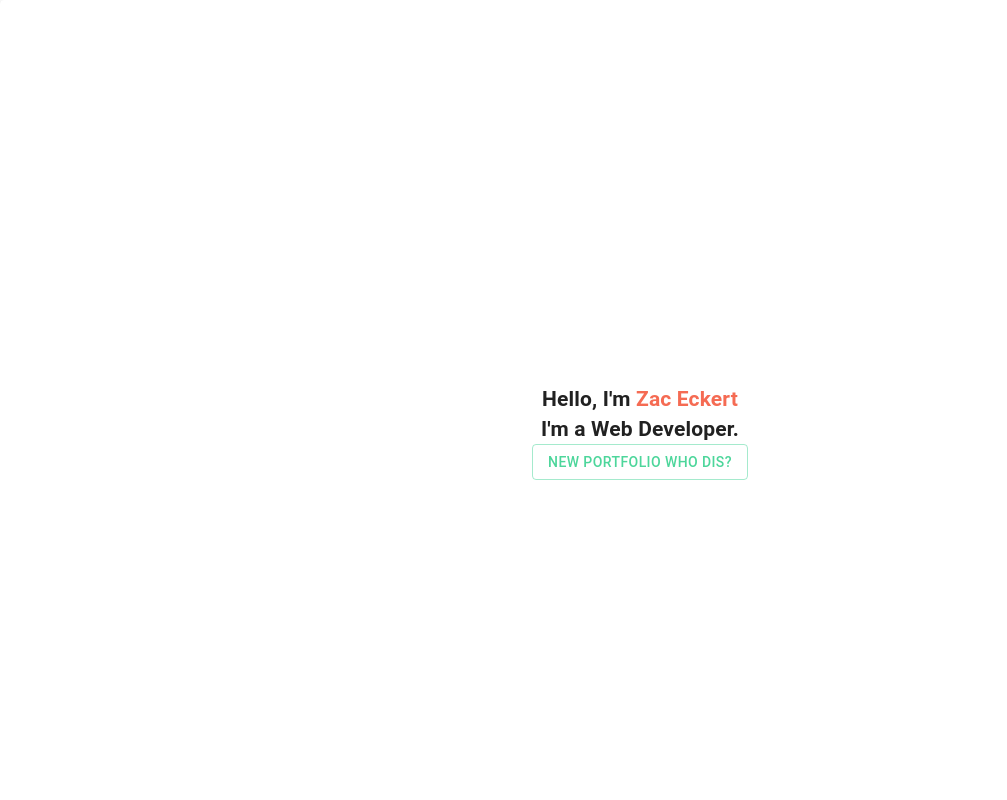
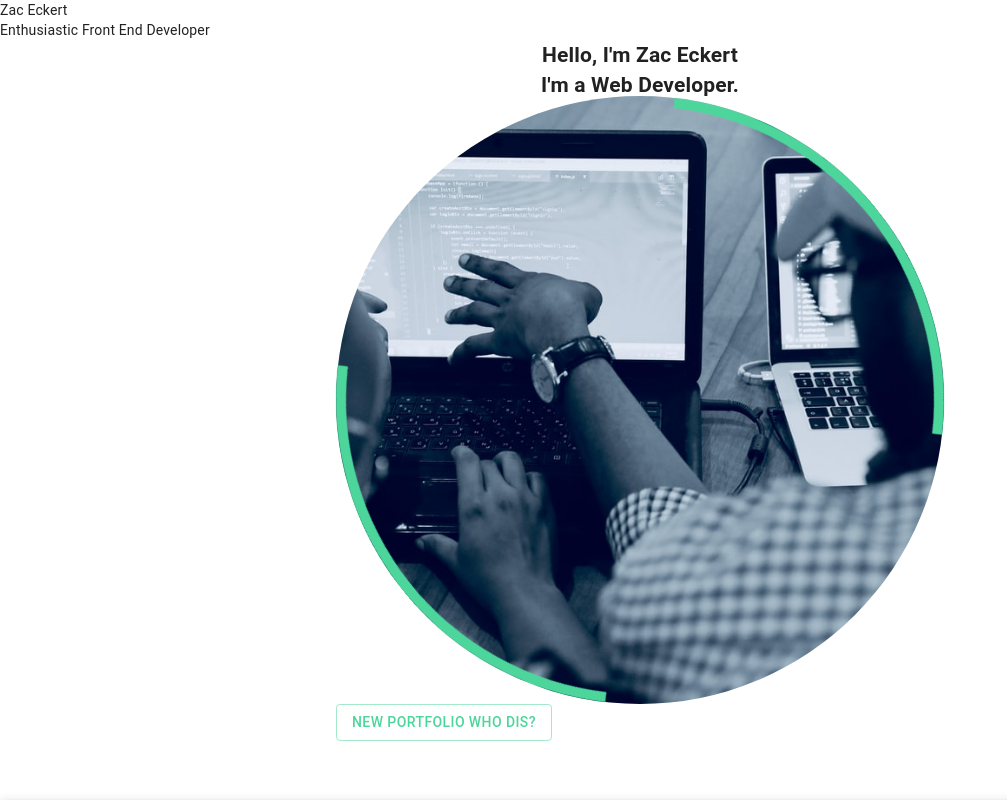
Before and after one commit to Catmanfondue/Portfolio, a React (Create React App) app: page / in a window 1280 px wide. Shown: the top 800 px of the page, without its empty margins (0-1007 px from the left). Built offline with nearby package versions, Linux system fonts and the light colour scheme.

Commit message:
landing page animation

```diff
--- a/src/App.scss
+++ b/src/App.scss
@@ -20,3 +20,12 @@ h1 {
   flex-direction: column;
   justify-content: center;
 }
+
+@keyframes ellipseRotate {
+  0% {
+    transform: rotate(-45deg);
+  }
+  100% {
+    transform: rotate(-405deg);
+  }
+}
--- a/src/components/body/ContactMe.jsx
+++ b/src/components/body/ContactMe.jsx
@@ -1,5 +1,7 @@
-import React from 'react';
+import React, { useRef } from 'react';
 import { makeStyles } from '@material-ui/core/styles';
+import { useIntersection } from 'react-use';
+import gsap from 'gsap';
 import Button from '@material-ui/core/Button';
 
 // images
@@ -60,6 +62,78 @@ const useStyles = makeStyles((theme) => ({
 const ContactMe = () => {
   const classes = useStyles();
 
+  const fullTimeDivRef = useRef(null);
+  const freeLanceDivRef = useRef(null);
+  const voulenteerDivRef = useRef(null);
+
+  // threshhold and intersection ratio should equal
+  const fullTimeIntersection = useIntersection(fullTimeDivRef, {
+    root: null,
+    rootMargin: '0px',
+    threshold: 0.6,
+  });
+
+  const freeLanceIntersection = useIntersection(freeLanceDivRef, {
+    root: null,
+    rootMargin: '0px',
+    threshold: 0.6,
+  });
+
+  const voulenteerIntersection = useIntersection(voulenteerDivRef, {
+    root: null,
+    rootMargin: '0px',
+    threshold: 0.6,
+  });
+
+  const fadeOut = (element) => {
+    gsap.to('#' + element + 'Left', 1, {
+      opacity: 0,
+      x: -30,
+      ease: 'power4.out',
+    });
+
+    gsap.to('#' + element + 'Right', 1, {
+      opacity: 0,
+      x: 30,
+      ease: 'power4.out',
+    });
+  };
+
+  const fadeIn = (element) => {
+    gsap.to('#' + element + 'Left', 1, {
+      opacity: 1,
+      x: 0,
+      ease: 'power4.out',
+    });
+
+    gsap.to('#' + element + 'Right', 1, {
+      opacity: 1,
+      x: 0,
+      ease: 'power4.out',
+    });
+  };
+
+  if (fullTimeIntersection) {
+    fullTimeIntersection.intersectionRatio > 0.6
+      ? // Reached
+        fadeIn('fullTime')
+      : fadeOut('fullTime');
+  }
+
+  if (freeLanceIntersection) {
+    freeLanceIntersection.intersectionRatio > 0.6
+      ? // Reached
+        fadeIn('freeLance')
+      : fadeOut('freeLance');
+  }
+
+  if (voulenteerIntersection) {
+    voulenteerIntersection.intersectionRatio > 0.6
+      ? // Reached
+        fadeIn('voulenteer')
+      : fadeOut('voulenteer');
+  }
+
   return (
     <section id='contactMe' className={classes.contactMe}>
       <h1>Contact Me</h1>
@@ -70,16 +144,17 @@ const ContactMe = () => {
 
       <div className={classes.container}>
         {/* Full Time */}
-        <div className={classes.child}>
+        <div id='fullTime' ref={fullTimeDivRef} className={classes.child}>
           <div className={classes.checkeredImageDiv}>
             <img
+              id='fullTimeLeft'
               src={FullTime}
               alt='Full Time Work'
               className={classes.image}
             />
           </div>
           <div className={classes.checkeredDescDiv}>
-            <div className={classes.descContent}>
+            <div id='fullTimeRight' className={classes.descContent}>
               <h2 className={classes.rowTitle}>Full Time Opportunities</h2>
               <p className={classes.descText}>
                 I am planning a move out of my hometown of Green Bay, Wisconsin
@@ -105,9 +180,9 @@ const ContactMe = () => {
           </div>
         </div>
         {/* Free Lance */}
-        <div className={classes.child}>
+        <div id='freeLance' ref={freeLanceDivRef} className={classes.child}>
           <div className={classes.checkeredDescDiv}>
-            <div className={classes.descContent}>
+            <div id='freeLanceLeft' className={classes.descContent}>
               <h2 className={classes.rowTitle}>Freelance Opportunities</h2>
               <p className={classes.descText}>
                 I am always open to Freelance opportunities and would love to
@@ -122,16 +197,26 @@ const ContactMe = () => {
             </div>
           </div>
           <div className={classes.checkeredImageDiv}>
-            <img src={FreeLance} alt='Freelance' className={classes.image} />
+            <img
+              id='freeLanceRight'
+              src={FreeLance}
+              alt='Freelance'
+              className={classes.image}
+            />
           </div>
         </div>
         {/* Voulenteer */}
-        <div className={classes.child}>
+        <div id='voulenteer' ref={voulenteerDivRef} className={classes.child}>
           <div className={classes.checkeredImageDiv}>
-            <img src={Voulenteer} alt='Voulenteer' className={classes.image} />
+            <img
+              id='voulenteerLeft'
+              src={Voulenteer}
+              alt='Voulenteer'
+              className={classes.image}
+            />
           </div>
           <div className={classes.checkeredDescDiv}>
-            <div className={classes.descContent}>
+            <div id='voulenteerRight' className={classes.descContent}>
               <h2 className={classes.rowTitle}>Voulenteer Opportunities</h2>
               <p className={classes.descText}>
                 I personally wish that I was exposed to technology and
--- a/src/components/body/Landing.jsx
+++ b/src/components/body/Landing.jsx
@@ -2,7 +2,10 @@ import React, { useEffect, useRef } from 'react';
 import { makeStyles } from '@material-ui/core/styles';
 import { useIntersection } from 'react-use';
 import gsap from 'gsap';
-import { TweenMax, Power3 } from 'gsap';
+import LandingImage from '../../assets/landing.jpg';
+import dontKnowImage from '../../assets/dontKnow.jpg';
+
+import { TweenMax, Expo, Power3 } from 'gsap';
 import Grid from '@material-ui/core/Grid';
 import Button from '@material-ui/core/Button';
 
@@ -10,42 +13,112 @@ import Nav from '../nav/Nav';
 
 const useStyles = makeStyles((theme) => ({
   landingSection: {
-    height: 'calc(100vh + 64px)',
+    width: '100%',
+    height: '100vh',
   },
-  landingDiv: {
+  landingOverlay: {
+    position: 'absolute',
+    width: '100%',
+    height: '100vh',
+    background: theme.palette.primary.main,
+    top: '0%',
+    zIndex: 1,
+    display: 'flex',
+    flexDirection: 'column',
+    justifyContent: 'center',
+    alignItems: 'center',
+  },
+  overlayName: {
+    fontSize: 100,
+    letterSpacing: 10,
+  },
+  overlayDesc: {
+    fontSize: 30,
+    letterSpacing: 3,
+  },
+  ellipseContainer: {
+    width: 608,
+    height: 608,
+    position: 'absolute',
+    top: '50%',
+    left: '50%',
+    transform: 'translate(-50%,-50%)',
+    borderRadius: '50%',
+    margin: '0px auto',
+    background: [[`url(${dontKnowImage})`, 'no-repeat']],
+    backgroundPosition: '50%',
+    backgroundSize: 'cover',
+  },
+  colorEllipse: {
+    width: '100%',
     height: '100%',
-    position: 'relative',
-    textAlign: 'center',
+    borderRadius: '50%',
+    borderStyle: 'solid',
+    borderWidth: 10,
+    borderColor: theme.palette.primary.main + ' transparent',
+    transform: 'rotate(-45deg)',
+    top: 12,
+    left: 12,
+    animation: 'ellipseRotate 15s ease-in-out infinite',
   },
-  myName: {
-    color: theme.palette.secondary.main,
-  },
-  tagLine: {
-    margin: 0,
-  },
+
+  // landingSection: {
+  //   height: 'calc(100vh + 64px)',
+  // },
+  // landingDiv: {
+  //   height: '100%',
+  //   position: 'relative',
+  //   textAlign: 'center',
+  // },
+  // myName: {
+  //   color: theme.palette.secondary.main,
+  // },
+  // tagLine: {
+  //   margin: 0,
+  // },
 }));
 
 const Landing = (props) => {
   const classes = useStyles();
-  // let Name = useRef(null);
-  // let tagLine1 = useRef(null);
-  let tagLine2 = useRef(null);
-  let tagLine3 = useRef(null);
-  let contactBtn = useRef(null);
   const landingRef = useRef(null);
 
   useEffect(() => {
-    // TweenMax.staggerFrom(
-    //   [tagLine2, tagLine3, contactBtn],
-    //   0.5,
-    //   {
-    //     opacity: 0,
-    //     x: -40,
-    //     ease: Power3.easeOut,
-    //     delay: 1,
-    //   },
-    //   1.5
-    // );
+    // Cover Animation
+    TweenMax.to('#landingOverlay h2', 2, {
+      opacity: 0,
+      y: -60,
+      ease: Expo.easeInOut,
+    });
+
+    TweenMax.to('#landingOverlay span', 2, {
+      delay: 0.3,
+      opacity: 0,
+      y: -60,
+      ease: Expo.easeInOut,
+    });
+
+    TweenMax.to('#landingOverlay', 2, {
+      delay: 1,
+      top: '-100%',
+      ease: Expo.easeInOut,
+    });
+
+    TweenMax.to('#navBar', 2, {
+      visibility: 'visible',
+    });
+
+    // Circles
+    TweenMax.from('#ellipseContainer', 1, {
+      delay: 2,
+      opacity: 0,
+      ease: Expo.easeInOut,
+    });
+
+    TweenMax.from('#colorEllipse', 1, {
+      delay: 3.5,
+      opacity: 0,
+      ease: Expo.easeInOut,
+    });
   }, []);
 
   const landingIntersection = useIntersection(landingRef, {
@@ -79,23 +152,34 @@ const Landing = (props) => {
 
   return (
     <section id='landing' className={classes.landingSection} ref={landingRef}>
-      <div className={classes.landingDiv + ' flex'}>
+      <div id='landingOverlay' className={classes.landingOverlay}>
+        <h2 className={classes.overlayName}>Zac Eckert</h2>
+        <span className={classes.overlayDesc}>Front End Developer</span>
+      </div>
+
+      <div className={'wrapper'}>
+        <div className='text'>
+          <div className='title'>Zac Eckert</div>
+          <span>Enthusiastic Front End Developer</span>
+        </div>
+
+        <div id='ellipseContainer' className={classes.ellipseContainer}>
+          {/* <div className='ellipse thick'></div> */}
+          <div id='colorEllipse' className={classes.colorEllipse}></div>
+          <a href='#about'>
+            <Button variant='outlined' color='primary'>
+              New Portfolio who dis?
+            </Button>
+          </a>
+        </div>
+      </div>
+
+      {/* OLD LANDING */}
+      <div className={'flex'}>
         <h1>
           Hello, I'm <span className={classes.myName}>Zac Eckert</span>
         </h1>
         <h1>I'm a Web Developer.</h1>
-
-        {/* <h2 ref={(el) => (tagLine2 = el)} className={classes.tagLine}>
-            Creating a website doesn't need to be hard.
-          </h2>
-          <h2 ref={(el) => (tagLine3 = el)} className={classes.tagLine}>
-            I'm here to help.
-          </h2> */}
-        <a href='#about'>
-          <Button ref={contactBtn} variant='outlined' color='primary'>
-            New Portfolio who dis?
-          </Button>
-        </a>
 
         <Nav
           prefersDarkMode={props.prefersDarkMode}
--- a/src/components/nav/nav.jsx
+++ b/src/components/nav/nav.jsx
@@ -19,6 +19,7 @@ const useStyles = makeStyles((theme) => ({
     position: 'absolute',
     width: '100%',
     bottom: 0,
+    visibility: 'hidden',
   },
   name: {
     marginRight: 120,
```
Also changed, not shown: src/assets/landing.jpg (added).
